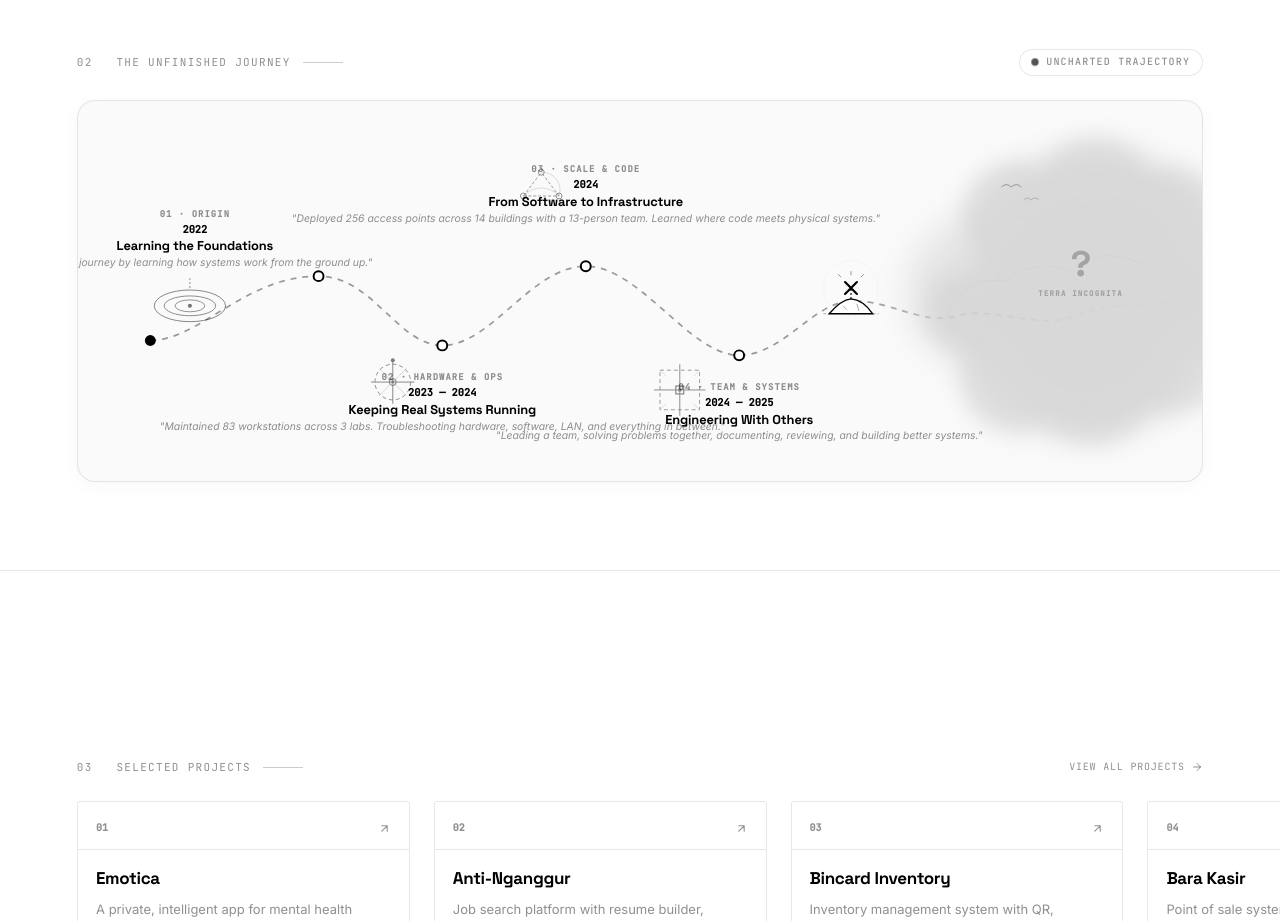
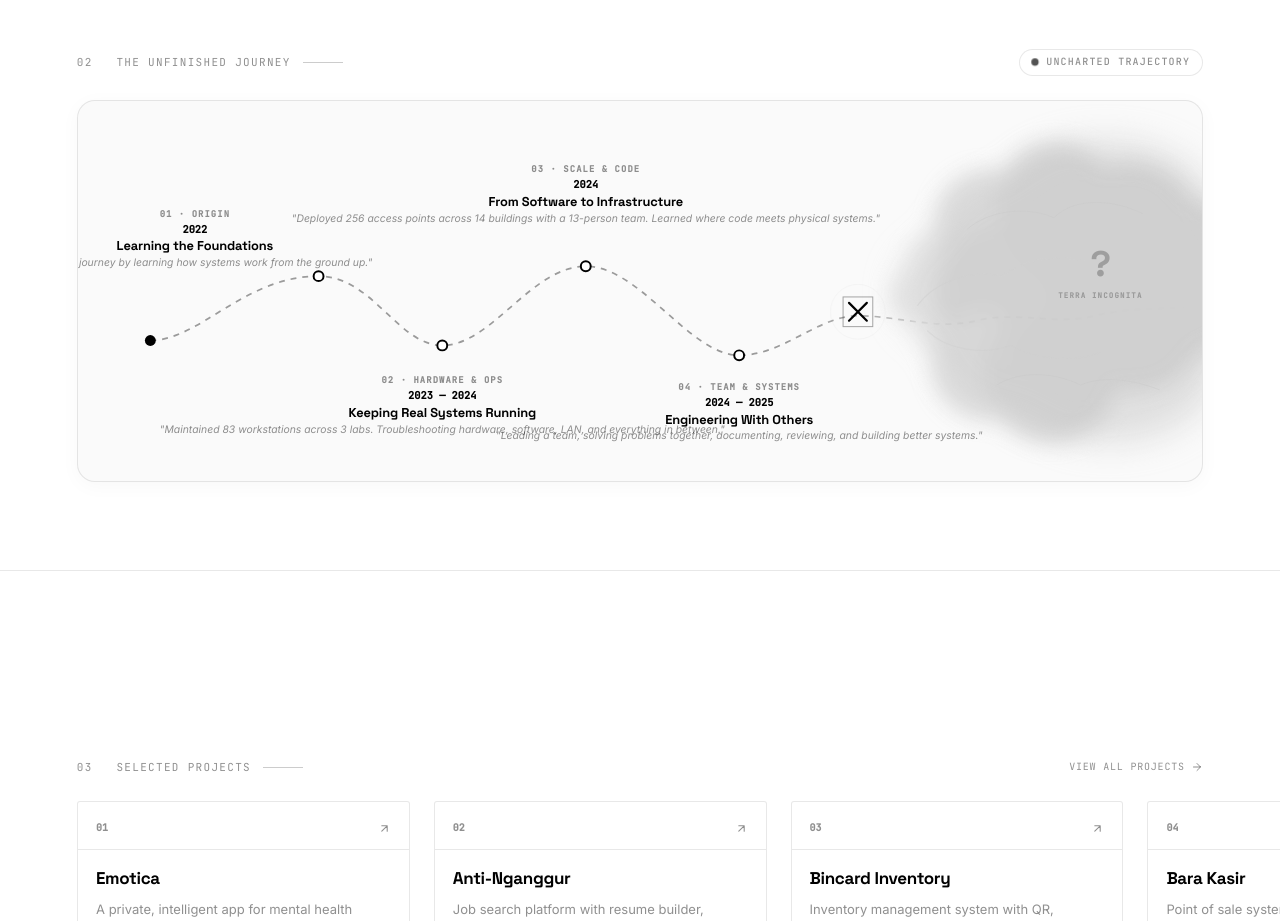
Before and after one commit to Erliandikasyahputraa/Profile, a plain HTML site: page index.html in a window 1280 px wide. Shown: the part 840-1761 px from the top of the page. Drawn offline with Linux system fonts and the light colour scheme.

Commit message:
refine: remove survey markers, X at fog edge, 3-layer organic clouds, improved light/dark fog colors

```diff
--- a/assets/js/app.js
+++ b/assets/js/app.js
@@ -501,10 +501,10 @@ document.addEventListener('DOMContentLoaded', () => {
         <mask id="trailMistMask">
           <linearGradient id="trailMistGrad" x1="0%" y1="0%" x2="100%" y2="0%">
             <stop offset="0%"   stop-color="#fff" stop-opacity="1" />
-            <stop offset="68%"  stop-color="#fff" stop-opacity="1" />
-            <stop offset="78%"  stop-color="#fff" stop-opacity="0.8" />
-            <stop offset="88%"  stop-color="#fff" stop-opacity="0.35" />
-            <stop offset="98%"  stop-color="#fff" stop-opacity="0.08" />
+            <stop offset="63%"  stop-color="#fff" stop-opacity="1" />
+            <stop offset="72%"  stop-color="#fff" stop-opacity="0.75" />
+            <stop offset="82%"  stop-color="#fff" stop-opacity="0.3" />
+            <stop offset="94%"  stop-color="#fff" stop-opacity="0.06" />
             <stop offset="100%" stop-color="#fff" stop-opacity="0" />
           </linearGradient>
           <rect x="0" y="0" width="100%" height="100%" fill="url(#trailMistGrad)" />
@@ -512,75 +512,18 @@ document.addEventListener('DOMContentLoaded', () => {
       `;
       svg.appendChild(defs);
 
-      // ── Abstract Cartographic Survey Markers (no figurative icons) ──
-      // Each milestone gets a unique minimal geometric glyph:
-      // M1 → elevation contour rings  M2 → compass crosshair
-      // M3 → signal triangulation     M4 → grid intersection mark
-      const surveyG = mkSVG('g');
-      surveyG.setAttribute('class', 'map-sketches');
-      surveyG.innerHTML = `
-        <!-- M1: Elevation contour rings (topographic circle ripples) at Origin ~x:235,y:155 -->
-        <g class="map-survey" transform="translate(105, 185)" opacity="0.55">
-          <ellipse cx="0" cy="0" rx="36" ry="16" fill="none" stroke="var(--fg)" stroke-width="0.85" />
-          <ellipse cx="0" cy="0" rx="26" ry="10" fill="none" stroke="var(--fg)" stroke-width="0.8" />
-          <ellipse cx="0" cy="0" rx="15" ry="6" fill="none" stroke="var(--fg)" stroke-width="0.75" />
-          <line x1="0" y1="-18" x2="0" y2="-28" stroke="var(--fg)" stroke-width="0.8" stroke-dasharray="2 2" />
-          <circle cx="0" cy="0" r="2" fill="var(--fg)" />
-        </g>
-
-        <!-- M2: Compass rose / crosshair (precision instrument) at HW&Ops ~x:360,y:225 -->
-        <g class="map-survey" transform="translate(310, 262)" opacity="0.5">
-          <circle cx="0" cy="0" r="18" fill="none" stroke="var(--fg)" stroke-width="0.85" stroke-dasharray="4 3" />
-          <line x1="-22" y1="0" x2="22" y2="0" stroke="var(--fg)" stroke-width="0.9" />
-          <line x1="0" y1="-22" x2="0" y2="22" stroke="var(--fg)" stroke-width="0.9" />
-          <line x1="-14" y1="-14" x2="14" y2="14" stroke="var(--fg)" stroke-width="0.55" opacity="0.5" />
-          <line x1="14" y1="-14" x2="-14" y2="14" stroke="var(--fg)" stroke-width="0.55" opacity="0.5" />
-          <circle cx="0" cy="-22" r="2" fill="var(--fg)" />
-          <circle cx="0" cy="0" r="3.5" fill="none" stroke="var(--fg)" stroke-width="1" />
-          <circle cx="0" cy="0" r="1.5" fill="var(--fg)" />
-        </g>
-
-        <!-- M3: Signal triangulation / trilateration (3 nodes + dashed arcs) at Scale ~x:505,y:145 -->
-        <g class="map-survey" transform="translate(460, 56)" opacity="0.5">
-          <circle cx="-18" cy="18" r="3" fill="none" stroke="var(--fg)" stroke-width="0.85" />
-          <circle cx="18"  cy="18" r="3" fill="none" stroke="var(--fg)" stroke-width="0.85" />
-          <circle cx="0"   cy="-6" r="3" fill="none" stroke="var(--fg)" stroke-width="0.85" />
-          <line x1="-18" y1="18" x2="18" y2="18" stroke="var(--fg)" stroke-width="0.75" stroke-dasharray="3 2" />
-          <line x1="-18" y1="18" x2="0"  y2="-6" stroke="var(--fg)" stroke-width="0.75" stroke-dasharray="3 2" />
-          <line x1="18"  y1="18" x2="0"  y2="-6" stroke="var(--fg)" stroke-width="0.75" stroke-dasharray="3 2" />
-          <path d="M -18 18 A 24 24 0 0 1 18 18" fill="none" stroke="var(--fg)" stroke-width="0.6" opacity="0.45" />
-          <path d="M 0 -6 A 18 18 0 0 1 18 18" fill="none" stroke="var(--fg)" stroke-width="0.6" opacity="0.45" />
-        </g>
-
-        <!-- M4: Grid intersection / survey benchmark at Team ~x:660,y:235 -->
-        <g class="map-survey" transform="translate(600, 270)" opacity="0.5">
-          <rect x="-20" y="-20" width="40" height="40" fill="none" stroke="var(--fg)" stroke-width="0.75" stroke-dasharray="4 3" />
-          <line x1="-26" y1="0" x2="26" y2="0" stroke="var(--fg)" stroke-width="0.85" />
-          <line x1="0" y1="-26" x2="0" y2="26" stroke="var(--fg)" stroke-width="0.85" />
-          <rect x="-4" y="-4" width="8" height="8" fill="none" stroke="var(--fg)" stroke-width="1.1" />
-          <rect x="-1.5" y="-1.5" width="3" height="3" fill="var(--fg)" />
-          <line x1="-20" y1="-20" x2="-14" y2="-14" stroke="var(--fg)" stroke-width="0.55" opacity="0.45" />
-          <line x1="20" y1="-20" x2="14" y2="-14" stroke="var(--fg)" stroke-width="0.55" opacity="0.45" />
-          <line x1="-20" y1="20" x2="-14" y2="14" stroke="var(--fg)" stroke-width="0.55" opacity="0.45" />
-          <line x1="20" y1="20" x2="14" y2="14" stroke="var(--fg)" stroke-width="0.55" opacity="0.45" />
-        </g>
-      `;
-      svg.appendChild(surveyG);
-
-
-      // ── The Continuous Undulating Route Path ──
-      // Starting from origin, arching through all 4 milestones, reaching the waypoint,
-      // and continuing smoothly into the soft clouds!
+      // ── Route Path: origin → 4 milestones → X marker → into fog ──
+      // X marker is at x=800, fog starts at x=820 so marker sits right at fog edge.
       const pathD = `
         M 65 220
         C 115 220, 160 155, 235 155
         C 290 155, 315 225, 360 225
         C 410 225, 450 145, 505 145
         C 560 145, 610 235, 660 235
-        C 705 235, 735 180, 775 180
-        C 815 180, 845 205, 880 195
-        C 920 185, 960 210, 1000 195
-        C 1040 180, 1075 185, 1110 180
+        C 705 235, 740 195, 780 195
+        C 820 195, 860 210, 900 200
+        C 940 190, 980 205, 1020 195
+        C 1060 185, 1090 190, 1120 185
       `;
 
       const routePath = mkSVG('path');
@@ -601,30 +544,26 @@ document.addEventListener('DOMContentLoaded', () => {
       startG.appendChild(startCircle);
       svg.appendChild(startG);
 
-      // Milestone Configurations matching user image
+      // Milestone Configurations
       const DESKTOP_NODES = [
         {
           x: 235, y: 155,
           textX: 110, textY: 95,
-          isAbove: true,
           item: milestones[0],
         },
         {
           x: 360, y: 225,
-          textX: 360, textY: 260,
-          isAbove: false,
+          textX: 360, textY: 263,
           item: milestones[1],
         },
         {
           x: 505, y: 145,
           textX: 505, textY: 50,
-          isAbove: true,
           item: milestones[2],
         },
         {
           x: 660, y: 235,
           textX: 660, textY: 270,
-          isAbove: false,
           item: milestones[3],
         },
       ];
@@ -653,14 +592,13 @@ document.addEventListener('DOMContentLoaded', () => {
         g.appendChild(core);
 
         // Typography labels
-        const anchor = nd.isAbove && nd.textX !== nd.x ? 'middle' : 'middle';
         const tx = nd.textX;
         const ty = nd.textY;
 
-        g.appendChild(mkSVGText(nd.item.badge, tx, ty, 'map-label-tag', anchor));
-        g.appendChild(mkSVGText(nd.item.year, tx, ty + 16, 'map-label-year', anchor));
-        g.appendChild(mkSVGText(nd.item.title, tx, ty + 34, 'map-label-title', anchor));
-        g.appendChild(mkSVGText(`"${nd.item.reflection}"`, tx, ty + 50, 'map-label-reflection', anchor));
+        g.appendChild(mkSVGText(nd.item.badge, tx, ty, 'map-label-tag', 'middle'));
+        g.appendChild(mkSVGText(nd.item.year, tx, ty + 16, 'map-label-year', 'middle'));
+        g.appendChild(mkSVGText(nd.item.title, tx, ty + 34, 'map-label-title', 'middle'));
+        g.appendChild(mkSVGText(`"${nd.item.reflection}"`, tx, ty + 50, 'map-label-reflection', 'middle'));
 
         // Sneak Peek Hover & Focus Events
         g.addEventListener('mouseenter', () => showMapSneakPeek(g, stage, nd.item));
@@ -684,84 +622,91 @@ document.addEventListener('DOMContentLoaded', () => {
         svg.appendChild(g);
       });
 
-      // ── Waypoint / Treasure Marker (Rock with Carved X & Pill Tooltip) ──
+      // ── Waypoint / X Marker — sits RIGHT AT the fog edge ──
+      // x=780 puts it at the boundary between clear path and fog start.
       const waypointAnchor = mkSVG('a');
       waypointAnchor.setAttribute('href', 'experience.html');
       waypointAnchor.setAttribute('class', 'map-waypoint-anchor');
       waypointAnchor.setAttribute('aria-label', 'Explore the full journey on Experience page');
 
-      const wpX = 745, wpY = 145;
+      const wpX = 764, wpY = 175;
       waypointAnchor.innerHTML = `
         <g class="map-waypoint-group" transform="translate(${wpX}, ${wpY})">
-          <!-- Radar pulse -->
-          <circle cx="28" cy="22" r="14" class="waypoint-radar" />
+          <!-- Radar pulse — last-known-checkpoint feel -->
+          <circle cx="16" cy="16" r="14" class="waypoint-radar" />
 
-          <!-- Little hand-drawn rock mound -->
-          <path d="M 6 48 Q 18 34 28 33 Q 40 34 50 48 Z" stroke="var(--fg)" stroke-width="1.3" fill="var(--bg)" />
-          <path d="M 20 40 L 24 44 M 34 38 L 36 45" stroke="var(--fg)" stroke-width="0.75" opacity="0.45" />
-          <path d="M 0 48 L 56 48" stroke="var(--fg)" stroke-width="0.8" stroke-dasharray="3 2" opacity="0.4" />
-
-          <!-- Carved X mark -->
-          <path d="M 28 33 L 28 22" stroke="var(--fg)" stroke-width="1.1" stroke-dasharray="2 2" />
-          <path d="M 22 16 L 34 28 M 34 16 L 22 28" stroke="var(--fg)" stroke-width="2.2" stroke-linecap="round" class="waypoint-x" />
-          <path d="M 18 11 L 15 8 M 38 11 L 41 8 M 28 9 L 28 5" stroke="var(--fg)" stroke-width="0.85" opacity="0.5" />
+          <!-- Clean minimal X crosshair — no rock mound -->
+          <path d="M 7 7 L 25 25 M 25 7 L 7 25" stroke="var(--fg)" stroke-width="2.4" stroke-linecap="round" class="waypoint-x" />
+          <!-- Outer square frame (cartographic benchmark) -->
+          <rect x="1" y="1" width="30" height="30" fill="none" stroke="var(--fg)" stroke-width="1" opacity="0.35" />
 
           <!-- Floating Pill Tooltip -->
-          <g class="waypoint-pill-tooltip" transform="translate(28, -6)">
-            <rect x="-85" y="-14" width="170" height="27" rx="13.5" class="wp-pill-bg" />
-            <text x="0" y="4" text-anchor="middle" class="wp-pill-text">Explore the full journey →</text>
+          <g class="waypoint-pill-tooltip" transform="translate(16, 0)">
+            <rect x="-78" y="-22" width="156" height="26" rx="13" class="wp-pill-bg" />
+            <text x="0" y="-5" text-anchor="middle" class="wp-pill-text">Explore the full journey →</text>
           </g>
         </g>
       `;
       svg.appendChild(waypointAnchor);
 
-      // ── Soft Organic Light-Gray Clouds / Mist (68% - 100%) ──
-      // Pure organic blobs with radial blur and neutral light gray color.
-      // Absolutely no hard rectangular borders!
+      // ── Soft Organic Light-Gray Clouds / Mist ──
+      // Clouds start at x≈820 — X marker at x=780 sits just at the fog's leading edge.
+      // Multiple layers: ambient mist (very blurred) + defined cloud puffs (gentle blur)
+      // + fine organic contour lines — all using CSS variables for light/dark adaptation.
       const cloudsG = mkSVG('g');
       cloudsG.setAttribute('class', 'map-soft-clouds');
       cloudsG.innerHTML = `
-        <!-- Deep Ambient Mist (Very blurred) -->
-        <g filter="url(#mistBlur)" opacity="0.55">
-          <ellipse cx="940" cy="170" rx="110" ry="85" fill="var(--fog-color)" />
-          <ellipse cx="1020" cy="110" rx="120" ry="80" fill="var(--fog-color)" />
-          <ellipse cx="1010" cy="230" rx="110" ry="85" fill="var(--fog-color)" />
-          <ellipse cx="1080" cy="170" rx="100" ry="80" fill="var(--fog-color)" />
+        <!-- Layer 1: Wide ambient base mist (most blurred, lowest opacity) -->
+        <g filter="url(#mistBlur)" opacity="0.52">
+          <ellipse cx="900"  cy="170" rx="80"  ry="60"  fill="var(--fog-color-3)" />
+          <ellipse cx="960"  cy="130" rx="100" ry="75"  fill="var(--fog-color-2)" />
+          <ellipse cx="955"  cy="220" rx="95"  ry="72"  fill="var(--fog-color-2)" />
+          <ellipse cx="1030" cy="100" rx="115" ry="82"  fill="var(--fog-color)"  />
+          <ellipse cx="1035" cy="245" rx="110" ry="78"  fill="var(--fog-color)"  />
+          <ellipse cx="1090" cy="170" rx="105" ry="85"  fill="var(--fog-color)"  />
         </g>
 
-        <!-- Billowing Cloud Puffs (Gentle blur) -->
-        <g filter="url(#cloudBlur)" opacity="0.65">
-          <circle cx="890" cy="190" r="42" fill="var(--fog-color)" />
-          <circle cx="940" cy="95" r="55" fill="var(--fog-color)" />
-          <circle cx="955" cy="175" r="68" fill="var(--fog-color)" />
-          <circle cx="940" cy="255" r="58" fill="var(--fog-color)" />
-          <circle cx="1020" cy="80" r="65" fill="var(--fog-color)" />
-          <circle cx="1030" cy="165" r="80" fill="var(--fog-color)" />
-          <circle cx="1015" cy="255" r="70" fill="var(--fog-color)" />
-          <circle cx="1090" cy="120" r="75" fill="var(--fog-color)" />
-          <circle cx="1090" cy="220" r="75" fill="var(--fog-color)" />
+        <!-- Layer 2: Defined cloud puff shapes (gentle blur) -->
+        <g filter="url(#cloudBlur)" opacity="0.7">
+          <!-- Leading wisps that overlap the X marker slightly -->
+          <circle cx="842" cy="175" r="28"  fill="var(--fog-color-3)" />
+          <circle cx="865" cy="145" r="35"  fill="var(--fog-color-3)" />
+          <circle cx="870" cy="205" r="30"  fill="var(--fog-color-3)" />
+
+          <!-- Main cloud body -->
+          <circle cx="910" cy="100" r="52"  fill="var(--fog-color-2)" />
+          <circle cx="920" cy="170" r="65"  fill="var(--fog-color)"  />
+          <circle cx="910" cy="245" r="55"  fill="var(--fog-color-2)" />
+
+          <circle cx="980" cy="80"  r="60"  fill="var(--fog-color)"  />
+          <circle cx="990" cy="160" r="78"  fill="var(--fog-color)"  />
+          <circle cx="975" cy="255" r="68"  fill="var(--fog-color)"  />
+
+          <circle cx="1055" cy="110" r="70"  fill="var(--fog-color)"  />
+          <circle cx="1060" cy="200" r="72"  fill="var(--fog-color)"  />
+          <circle cx="1105" cy="155" r="80"  fill="var(--fog-color)"  />
         </g>
 
-        <!-- Delicate Organic Cloud Contours -->
-        <path d="M 870 195 C 880 170, 905 155, 930 160 C 945 145, 975 140, 995 150 C 1015 130, 1045 130, 1070 145" stroke="var(--fog-color)" stroke-width="1.2" fill="none" opacity="0.5" />
-        <path d="M 900 115 C 920 95, 950 90, 975 100 C 995 80, 1030 80, 1055 95" stroke="var(--fog-color)" stroke-width="1" fill="none" opacity="0.45" />
-        <path d="M 895 235 C 915 215, 945 215, 965 230 C 985 220, 1020 225, 1040 245" stroke="var(--fog-color)" stroke-width="1" fill="none" opacity="0.4" />
-
-        <!-- Subtle Flying Birds in the Sky -->
-        <path d="M 925 65 Q 930 60 935 65 Q 940 60 945 65" stroke="var(--fg)" stroke-width="0.9" fill="none" opacity="0.35" />
-        <path d="M 948 78 Q 951 74 955 78 Q 959 74 963 78" stroke="var(--fg)" stroke-width="0.8" fill="none" opacity="0.25" />
+        <!-- Layer 3: Organic cloud edge silhouettes (hairline strokes, no fill) -->
+        <path d="M 840 185 C 858 160, 895 148, 925 155 C 948 138, 980 132, 1010 140"
+              stroke="var(--fog-color-2)" stroke-width="1.4" fill="none" opacity="0.6" />
+        <path d="M 850 210 C 870 230, 908 235, 935 225 C 960 240, 998 242, 1025 232"
+              stroke="var(--fog-color-2)" stroke-width="1.2" fill="none" opacity="0.5" />
+        <path d="M 890 108 C 912  88, 952  84, 978  96 C 1000  74, 1040  78, 1068  92"
+              stroke="var(--fog-color)"   stroke-width="1"   fill="none" opacity="0.45" />
+        <path d="M 920 265 C 945 250, 978 252, 1005 265 C 1028 255, 1060 260, 1085 270"
+              stroke="var(--fog-color)"   stroke-width="1"   fill="none" opacity="0.4" />
       `;
       svg.appendChild(cloudsG);
 
-      // ── Mystery Glyph '?' & 'TERRA INCOGNITA' ──
-      // Floating in the heart of the soft clouds, also clickable to experience.html
+      // ── Mystery Glyph '?' & 'TERRA INCOGNITA' — deep inside fog ──
       const mysteryAnchor = mkSVG('a');
       mysteryAnchor.setAttribute('href', 'experience.html');
       mysteryAnchor.setAttribute('class', 'map-mystery-anchor');
       mysteryAnchor.setAttribute('aria-label', 'Explore the unknown journey on Experience page');
 
       const mysteryG = mkSVG('g');
-      mysteryG.setAttribute('transform', 'translate(1005, 155)');
+      mysteryG.setAttribute('transform', 'translate(1025, 155)');
 
       const qText = mkSVG('text');
       qText.setAttribute('x', '0');
@@ -773,7 +718,7 @@ document.addEventListener('DOMContentLoaded', () => {
 
       const subText = mkSVG('text');
       subText.setAttribute('x', '0');
-      subText.setAttribute('y', '20');
+      subText.setAttribute('y', '22');
       subText.setAttribute('text-anchor', 'middle');
       subText.setAttribute('class', 'map-mystery-sub');
       subText.textContent = 'TERRA INCOGNITA';
@@ -784,6 +729,7 @@ document.addEventListener('DOMContentLoaded', () => {
 
       wrap.innerHTML = '';
       wrap.appendChild(svg);
+
     } else {
       // ══════════════════════════════════════════════
       // MOBILE: ADAPTIVE VERTICAL TREASURE TRAIL
```
Also changed, not shown: assets/css/style.css (+6 -2 lines).
